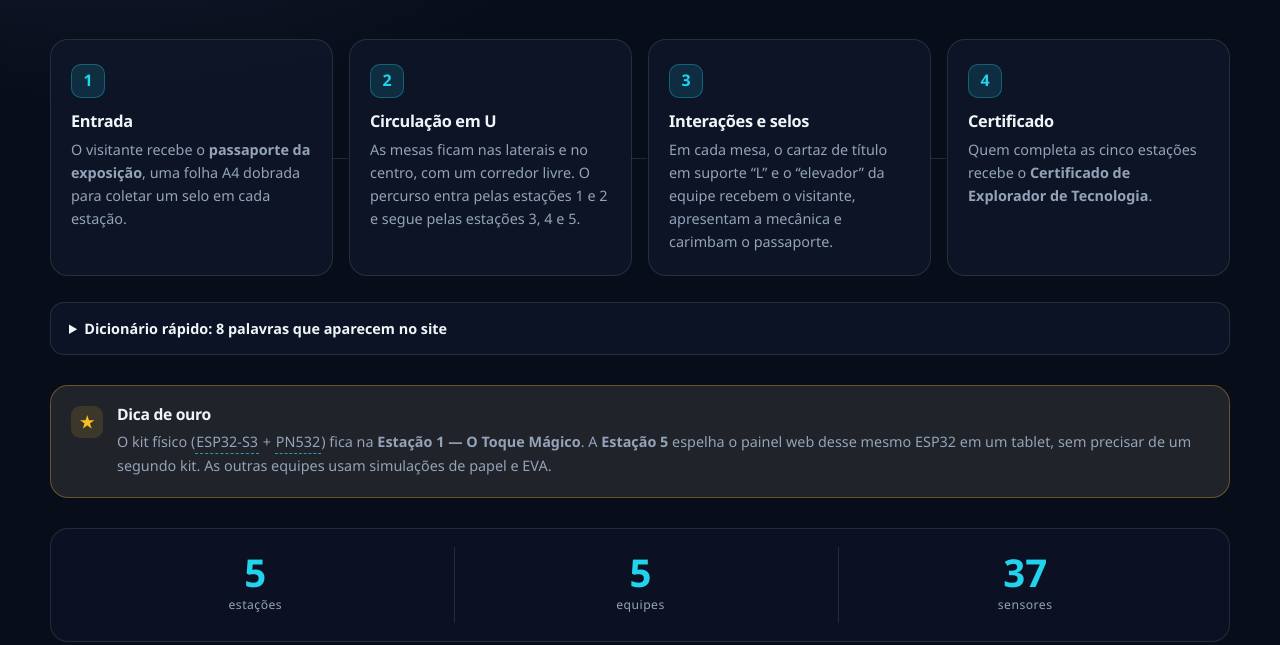
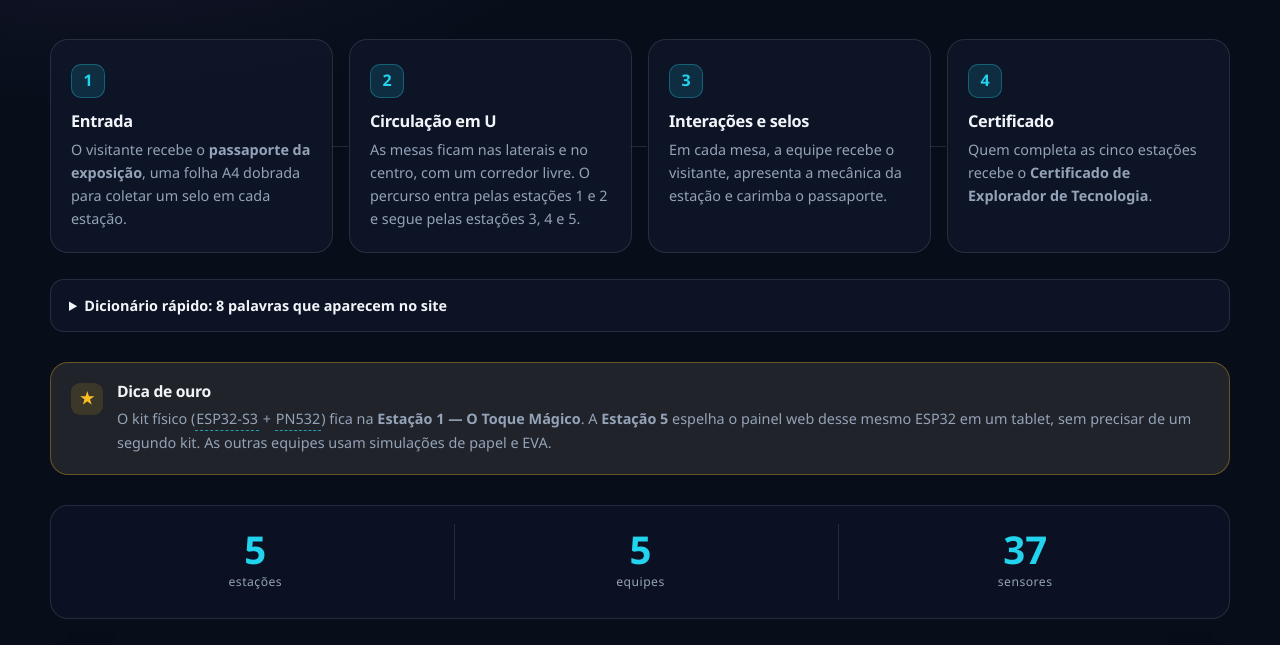
Before and after one commit to devmagary/exposicao-nfc, a plain HTML site: page index.html in a window 1280 px wide. Shown: the part 1011-1656 px from the top of the page. Drawn offline with Linux system fonts and the light colour scheme.

Commit message:
fix(textos): tirar o suporte em L e o elevador da descricao da visita
O passo 'Interacoes e selos' citava um cartaz em suporte em L e um 'elevador'
que nao existem na feira, o que confundia os alunos. Agora o texto diz apenas
que a equipe recebe o visitante, apresenta a mecanica e carimba o passaporte.
Na lista de materiais, o uso do papelao virou 'estruturas de apoio dos
cartazes' (site e guia), mantendo a funcao sem o termo confuso.

```diff
--- a/index.html
+++ b/index.html
@@ -139,7 +139,7 @@
           <li class="passo">
             <span class="passo-num" aria-hidden="true">3</span>
             <h3>Interações e selos</h3>
-            <p>Em cada mesa, o cartaz de título em suporte “L” e o “elevador” da equipe recebem o visitante, apresentam a mecânica e carimbam o passaporte.</p>
+            <p>Em cada mesa, a equipe recebe o visitante, apresenta a mecânica da estação e carimba o passaporte.</p>
           </li>
           <li class="passo">
             <span class="passo-num" aria-hidden="true">4</span>
--- a/js/data.js
+++ b/js/data.js
@@ -301,7 +301,7 @@
         { id: "p20", item: "Barbante de algodão (grosso)", qtd: "1 rolo", uso: "Varal da linha do tempo e cartões pendurados.", grupo: "montagem", estacoes: ["memoria"] }
       ],
       extras: [
-        { id: "e01", item: "Papelão (caixas de supermercado)", qtd: "5 caixas médias", uso: "Suportes em “L” dos cartazes, leitor gigante da mesa 1 e a caixa furada da mesa 4.", grupo: "estrutura", estacoes: ["toque", "caixa"], aviso: "A mecânica das Estações 1 e 4 usa papelão." },
+        { id: "e01", item: "Papelão (caixas de supermercado)", qtd: "5 caixas médias", uso: "Estruturas de apoio dos cartazes, leitor gigante da mesa 1 e a caixa furada da mesa 4.", grupo: "estrutura", estacoes: ["toque", "caixa"], aviso: "A mecânica das Estações 1 e 4 usa papelão." },
         { id: "e02", item: "Fita adesiva colorida (preta, vermelha e amarela)", qtd: "1 rolo de cada", uso: "Reproduzir o padrão G-V-S na parede ou no quadro.", grupo: "simulacao", estacoes: ["cerebro"] },
         { id: "e03", item: "Barbante / lã em 4 cores", qtd: "1 novelo de cada", uso: "Representar os fios jumper (SDA, SCL, VCC, GND).", grupo: "simulacao", estacoes: ["toque"] },
         { id: "e04", item: "Palitos de churrasco", qtd: "1 pacote", uso: "Fazer “pinos” de papel para o mapa de EVA.", grupo: "simulacao", estacoes: ["cerebro"] },
```
Also changed, not shown: 1 other file.
